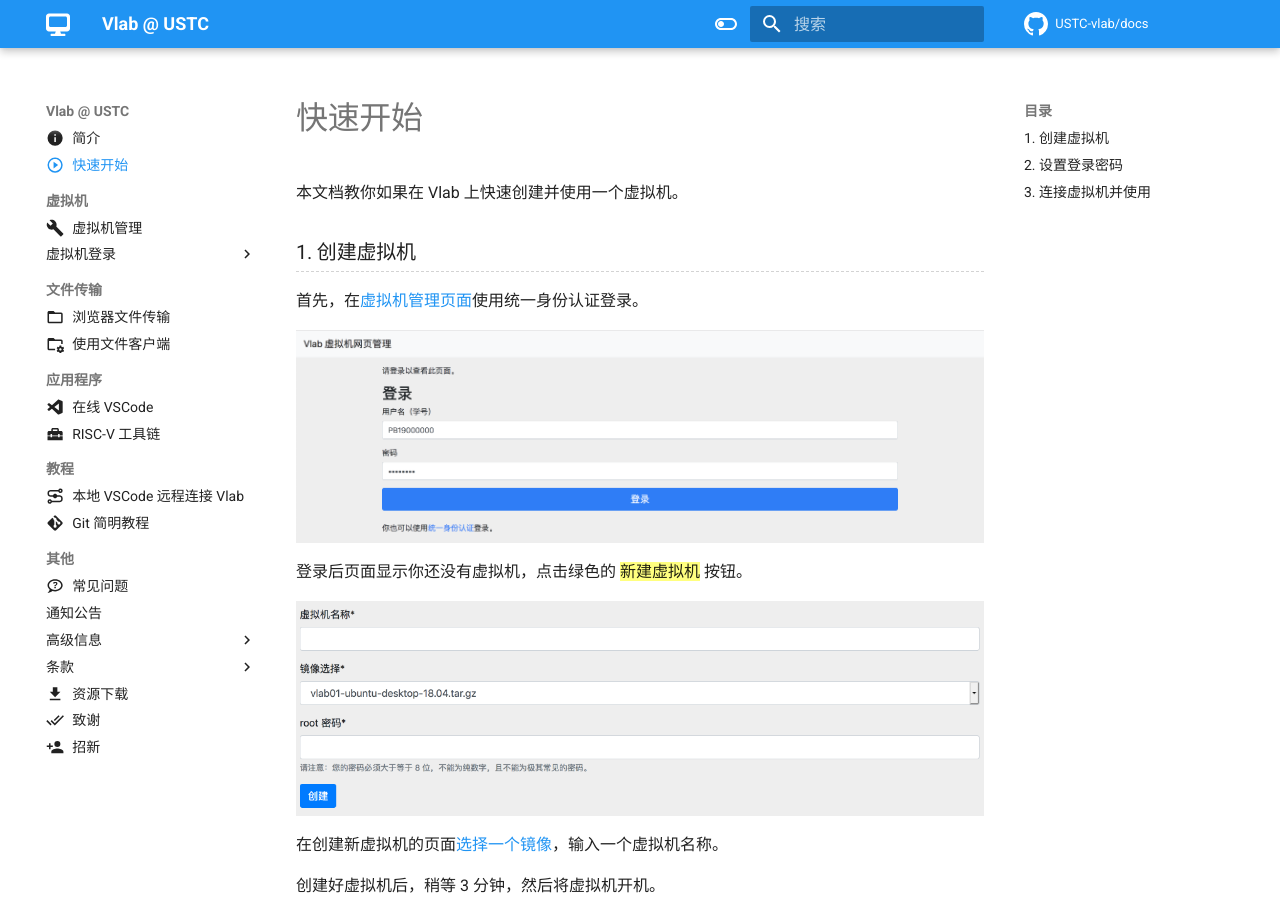
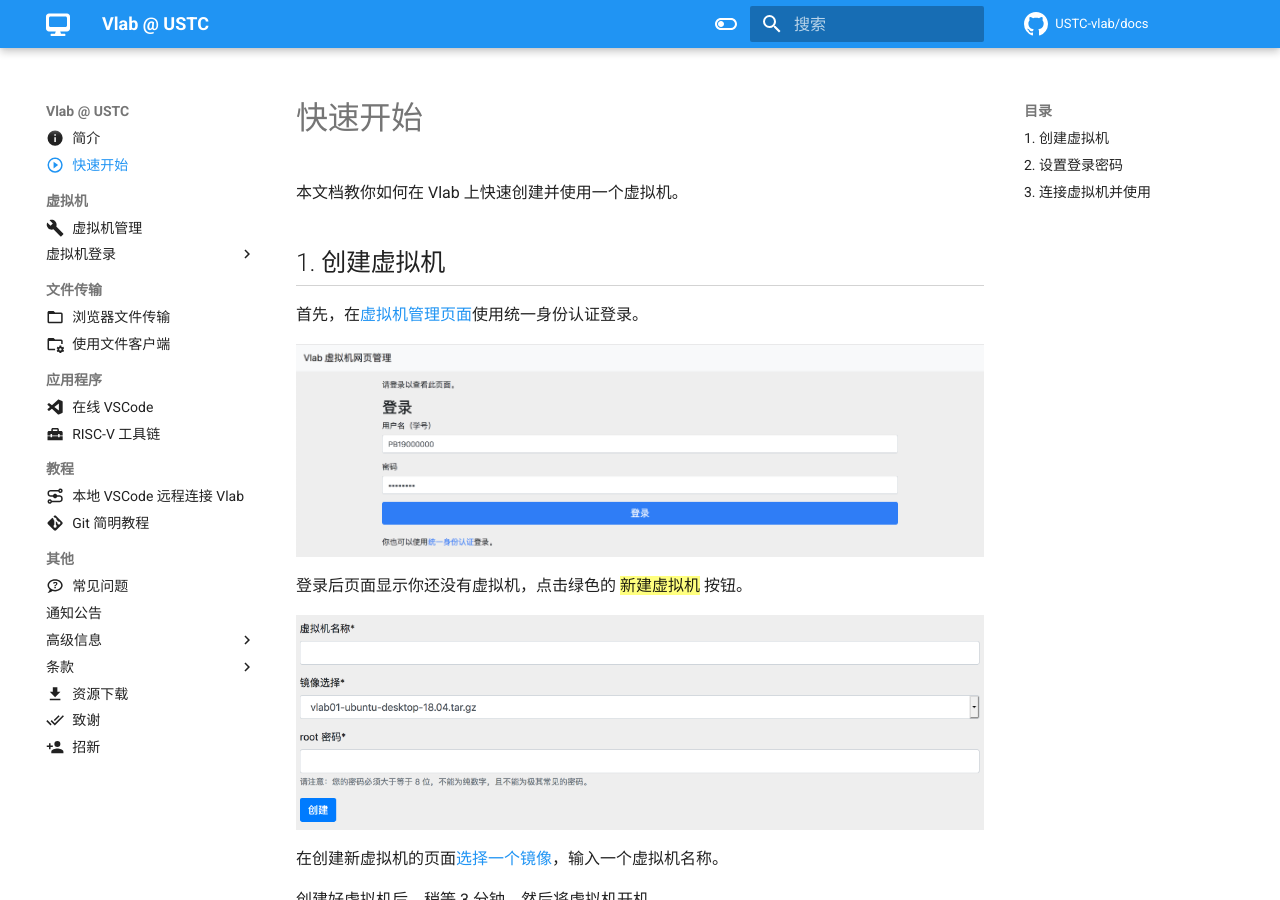
Before and after one commit to USTC-vlab/docs, an MkDocs documentation site: the page built from docs/quickstart.md, in a window 1280 px wide and 900 px high. Built offline with MkDocs 1.6.1 and Material for MkDocs 9.7.7, drawn with Linux system fonts in a browser that asks for light colours; comment, search, counter and statistics services are not loaded.

Commit message:
quickstart: Typo and heading level fix
Closes: #9

```diff
--- a/docs/quickstart.md
+++ b/docs/quickstart.md
@@ -4,9 +4,9 @@ icon: material/play-circle-outline
 
 # 快速开始
 
-本文档教你如果在 Vlab 上快速创建并使用一个虚拟机。
+本文档教你如何在 Vlab 上快速创建并使用一个虚拟机。
 
-### 1. 创建虚拟机
+## 1. 创建虚拟机
 
 首先，在[虚拟机管理页面](https://vlab.ustc.edu.cn/vm/)使用统一身份认证登录。
 
@@ -20,7 +20,7 @@ icon: material/play-circle-outline
 
 创建好虚拟机后，稍等 3 分钟，然后将虚拟机开机。
 
-### 2. 设置登录密码
+## 2. 设置登录密码
 
 接下来准备 VNC 登录，在右上角点击“修改密码”：
 
@@ -28,6 +28,6 @@ icon: material/play-circle-outline
 
 输入一个新密码。这个密码用于通过 VNC 连接虚拟机，以及在没有统一身份认证的时候登录平台管理虚拟机使用。
 
-### 3. 连接虚拟机并使用
+## 3. 连接虚拟机并使用
 
 在[虚拟机管理页面](https://vlab.ustc.edu.cn/vm/)点击 ==网页登录==，或使用 VNC 客户端连接（见左侧目录），即可开始使用虚拟机。
```
